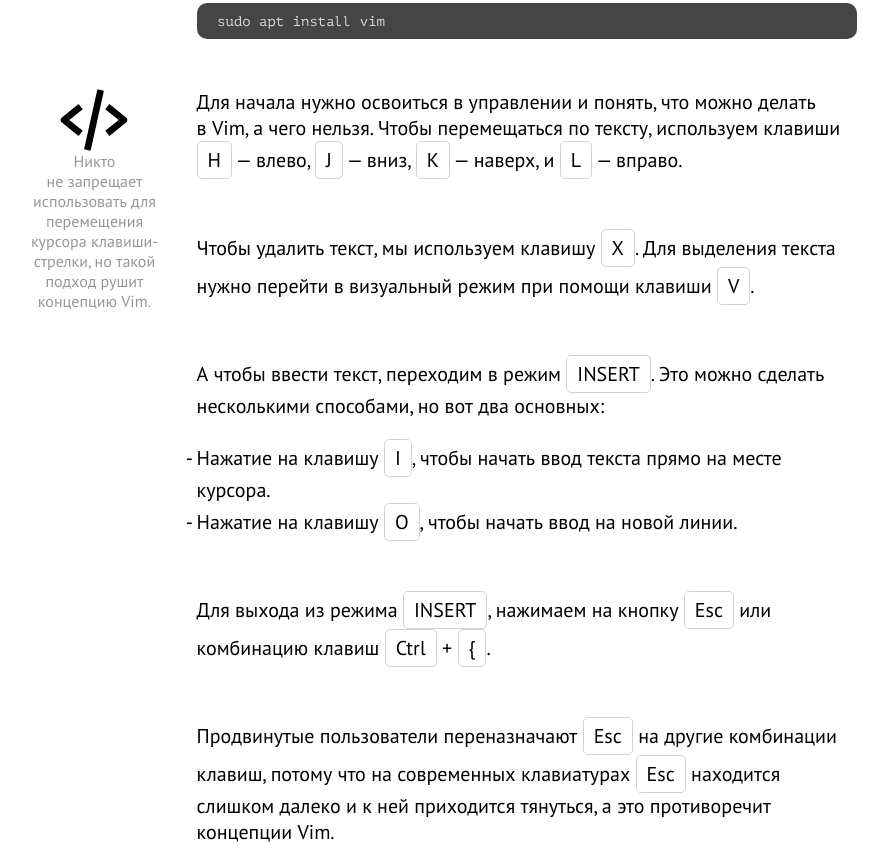
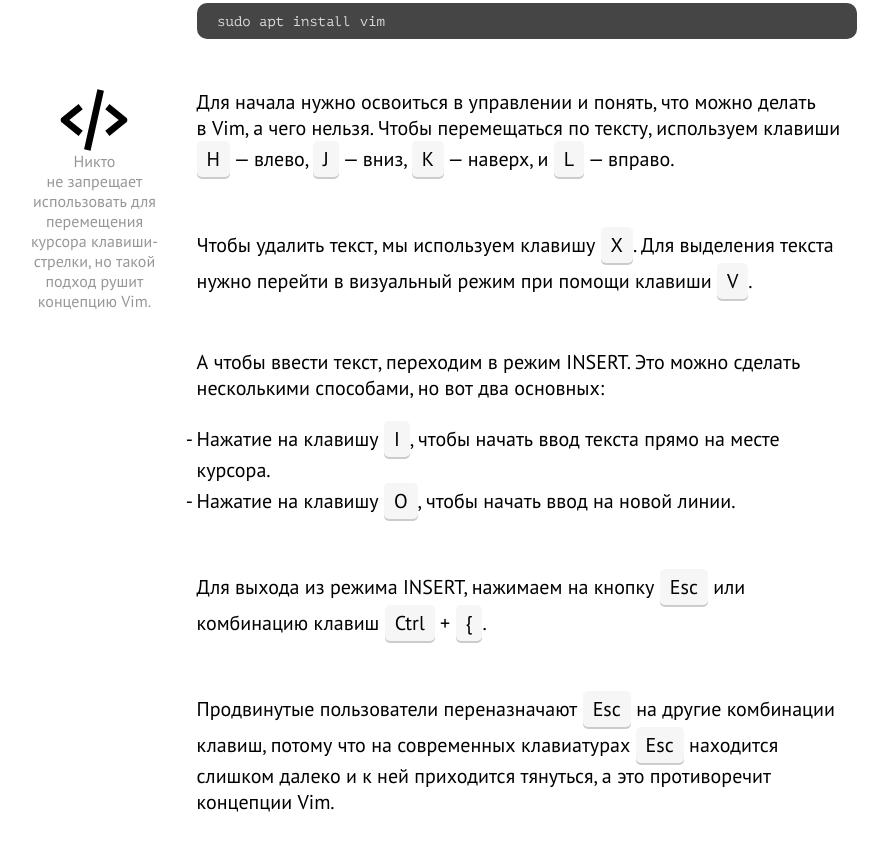
Before and after one commit to ShArFiKS/new_colons, a plain HTML site: page index.html in a window 1280 px wide. Shown: the part 2602-3464 px from the top of the page, without its empty margins (116-1004 px from the left). Drawn offline with Linux system fonts and the light colour scheme; a web font is replaced by a local one.

Commit message:
new_buttom

```diff
--- a/index.html
+++ b/index.html
@@ -27,7 +27,7 @@
                         и&nbsp;других уже привычных для нас клавиш.</p>
 
                 <div class="content__note">
-                    <p class="note right">99% поклонников Vim – это разработчики и гики</p>
+                    <p class="note right">99% поклонников Vim&nbsp;&mdash; это разработчики и&nbsp;гики</p>
                     <p> Несмотря на&nbsp;то, что нужды в&nbsp;Vim сейчас нет, он&nbsp;все еще популярен. Его поклонники образовали
                         чуть&nbsp;ли не&nbsp;религиозный культ, строго верующий в&nbsp;Vim, защищающий его от&nbsp;противников и
                         всячески продвигающий в&nbsp;обществе как лучшее, что могло быть изобретено для редактирования
@@ -85,7 +85,7 @@
                     </p>
 
                 <div class="content_center__list">
-                    <p>А&nbsp;чтобы ввести текст, переходим в&nbsp;режим <span>INSERT</span>. Это можно сделать несколькими способами, но
+                    <p>А&nbsp;чтобы ввести текст, переходим в&nbsp;режим INSERT. Это можно сделать несколькими способами, но
                         вот два основных:</p>
 
                     <ul>
@@ -93,11 +93,11 @@
                         <li>Нажатие на клавишу <span>O</span>, чтобы начать ввод на новой линии.</li>
                     </ul>
                 </div>
-                    <p>Для выхода из&nbsp;режима <span>INSERT</span>, нажимаем на&nbsp;кнопку <span>Esc</span> или комбинацию клавиш <span>Ctrl</span> + <span>{</span>.</p>
+                    <p>Для выхода из&nbsp;режима INSERT, нажимаем на&nbsp;кнопку <span>Esc</span> или комбинацию клавиш <span>Ctrl</span> + <span>{</span>.</p>
                     <p>Продвинутые пользователи переназначают <span>Esc</span> на&nbsp;другие комбинации клавиш, потому что на
                         современных клавиатурах <span>Esc</span> находится слишком далеко и&nbsp;к&nbsp;ней приходится тянуться, а&nbsp;это
                         противоречит концепции Vim.</p>
-                    <p>Чтобы скопировать текст, используем клавишу&nbsp;<span>Y</span>, а&nbsp;чтобы вставить&nbsp;&mdash; <span>P</span>.</p>
+                    <p>Чтобы скопировать текст, используем клавишу&nbsp;<span>Y</span>, а&nbsp;чтобы вставить&nbsp;&mdash; <span>P</span></p>
 
                 <h2>А как же выйти из Vim?</h2>
 
--- a/style.css
+++ b/style.css
@@ -87,7 +87,8 @@ span{
     align-items: flex-start;
     gap: 5px;
     border-radius: 5px;
-    border: 1px solid var(--border__color);
+    background: var(--bg__buttom);
+    box-shadow: 0px 2px 0px 0px #CCC;
 }
 
 .content_center__list{
@@ -102,4 +103,5 @@ span{
     --text_code:#D7D7D7;
     --note: #979797;
     --main: black;
+    --bg__buttom: #F6F6F6;
 }
```
